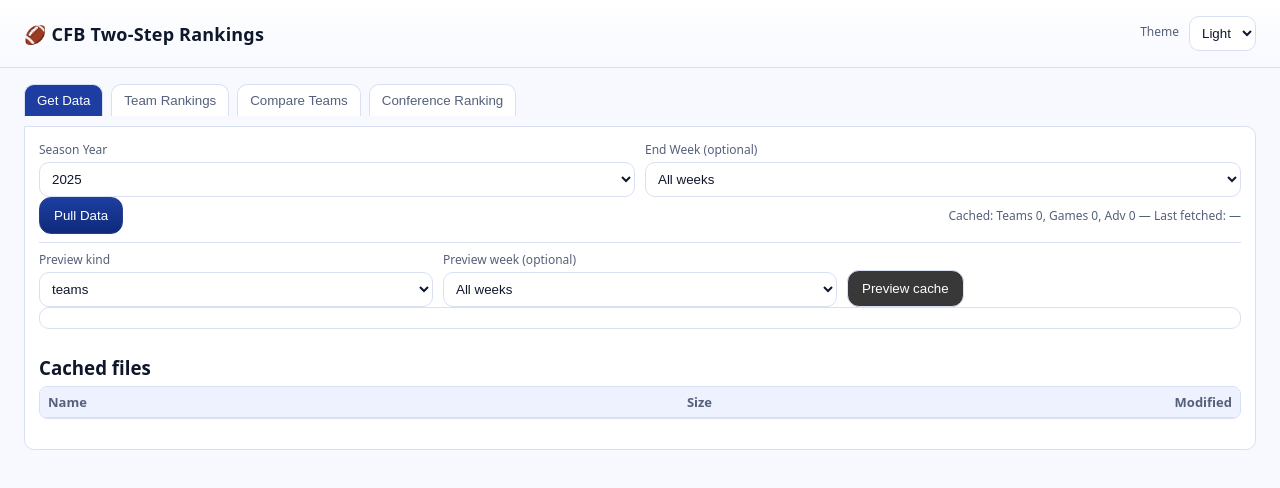
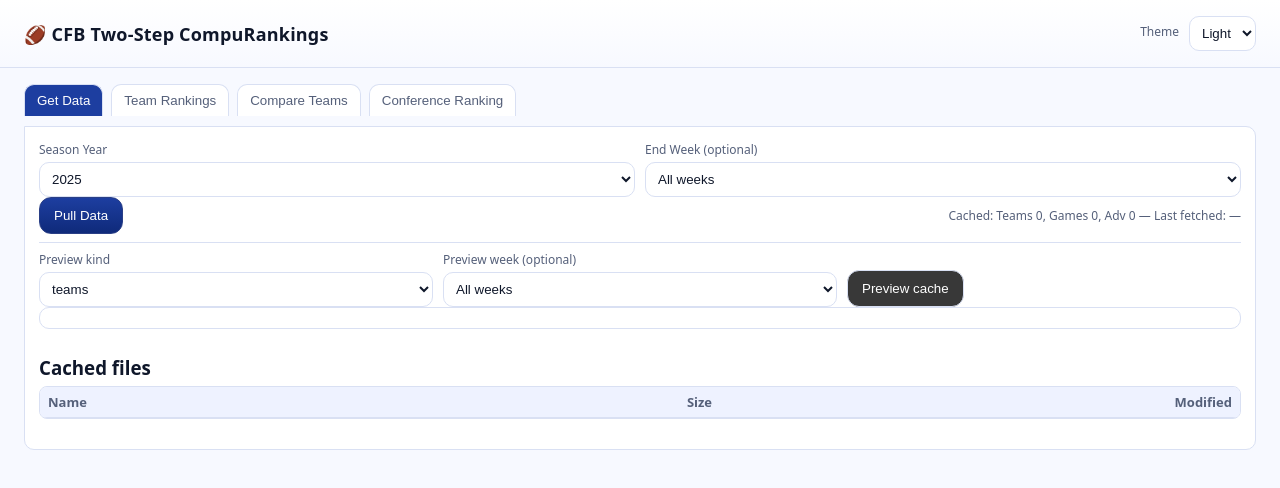
Before and after one commit to stevetheproductmanager/CFB_CompuRankings, a website: page public/index.html in a window 1280 px wide. Drawn offline with nearby package versions, Linux system fonts and the light colour scheme; no server answers.

```diff
--- a/public/index.html
+++ b/public/index.html
@@ -3,7 +3,7 @@
 <head>
   <meta charset="utf-8" />
   <meta name="viewport" content="width=device-width, initial-scale=1" />
-  <title>🏈 CFB Two-Step Rankings</title>
+  <title>🏈 CFB Two-Step CompuRankings</title>
   <style>
     :root { --bg:#0b1020; --card:#11162a; --muted:#9aa4c3; --accent:#65b7ff; --accent2:#9bffcb; --border:#243055; --text:#e6ebff; --chip:#1c2442; --table-head:#0f193f; --overlay: rgba(4,6,12,0.6); }
     [data-theme="light"] { --bg:#f7f9ff; --card:#ffffff; --muted:#55607a; --accent:#2b6cb0; --accent2:#0f9d58; --border:#d9e0f3; --text:#0f172a; --chip:#eef2ff; --table-head:#eef2ff; --overlay: rgba(0,0,0,0.25); }
@@ -152,7 +152,7 @@
 </head>
 <body>
   <header>
-    <h1>🏈 CFB Two-Step Rankings</h1>
+    <h1>🏈 CFB Two-Step CompuRankings</h1>
     <div class="row">
       <label for="themeToggle" class="muted">Theme</label>
       <select id="themeToggle" class="input" style="width:auto">
```
